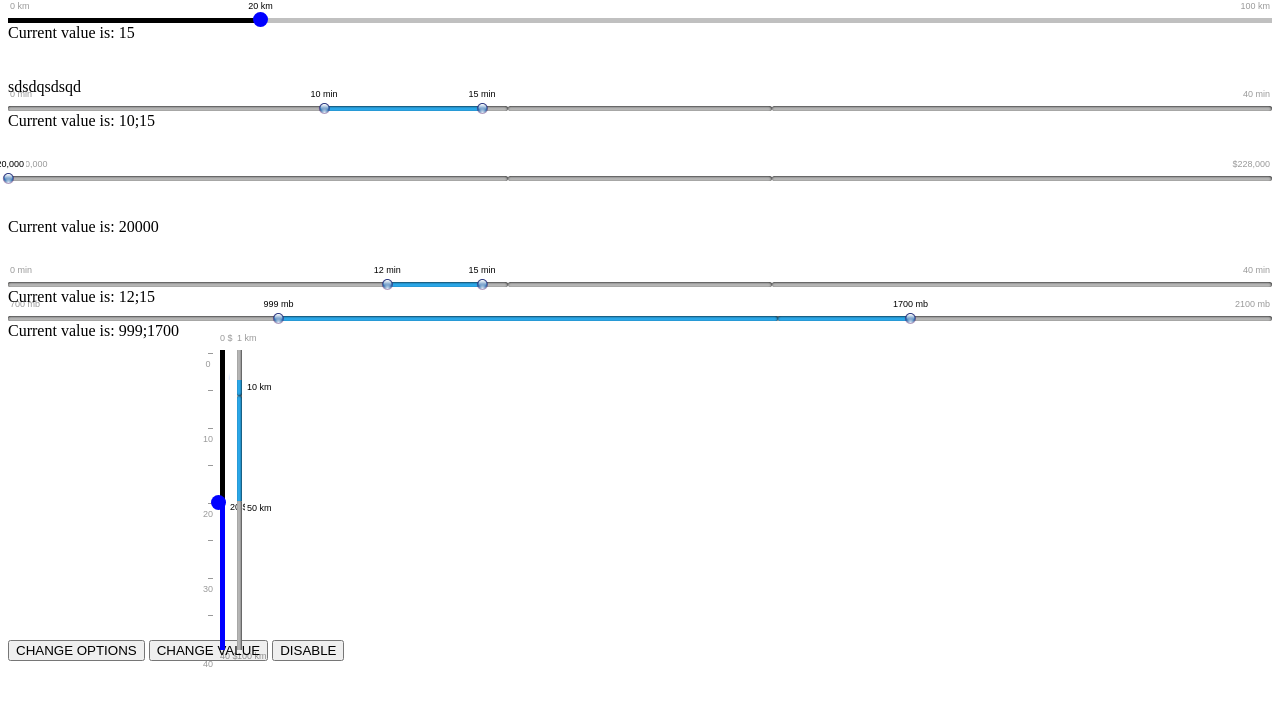
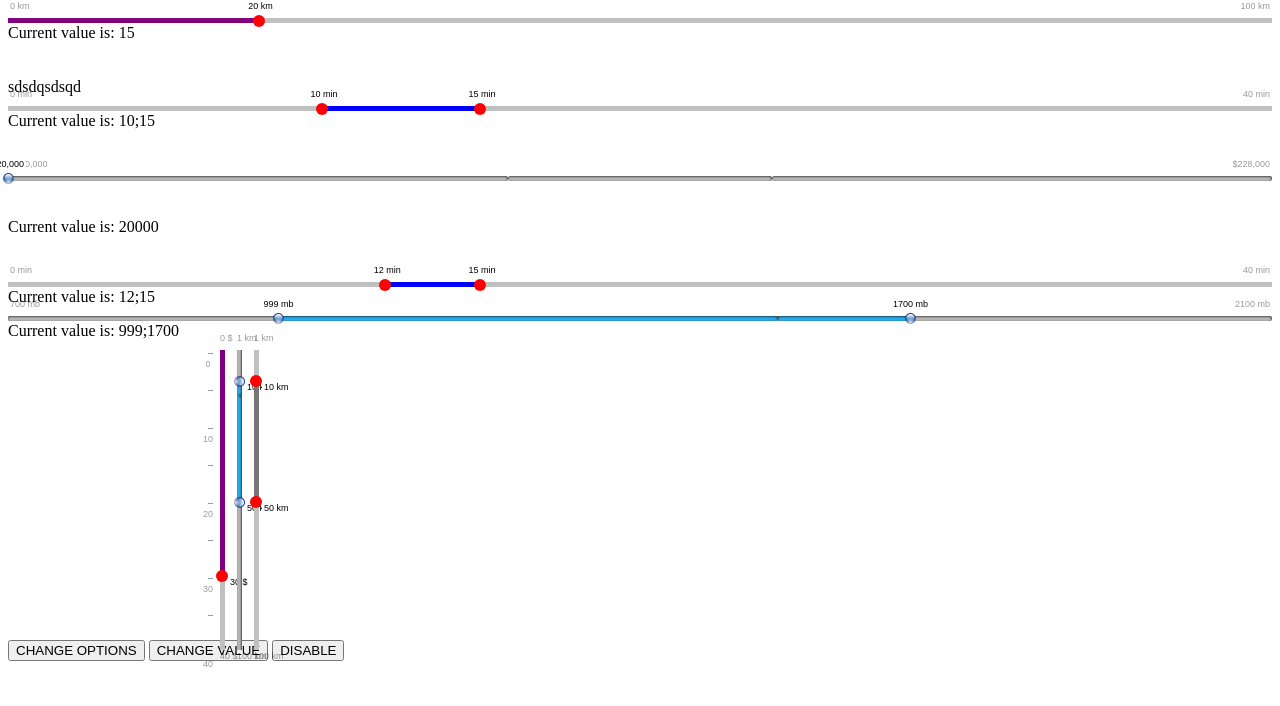
Before and after one commit to darul75/angular-awesome-slider, a website: page src/ng-slider.html in a window 1280 px wide. Drawn offline with nearby package versions, Linux system fonts and the light colour scheme.

Commit message:
fix #48
custom css

```diff
--- a/bower.json
+++ b/bower.json
@@ -1,6 +1,6 @@
 {
   "name": "ng-slider",
-  "version": "2.1.0",
+  "version": "2.1.1",
   "author": {
     "name": "Julien Valéry",
     "email": "darul75@gmail.com"
--- a/package.json
+++ b/package.json
@@ -1,7 +1,7 @@
 {
   "name": "ng-slider",
   "description": "AngularJS directive slider control.",
-  "version": "2.1.0",
+  "version": "2.1.1",
   "author": {
     "name": "Julien Valéry",
     "email": "darul75@gmail.com"
--- a/src/core/model/slider.factory.js
+++ b/src/core/model/slider.factory.js
@@ -47,6 +47,8 @@
       var pointer2 = angular.element(divs[2]);
       var pointerLabel1 = angular.element(divs[5]);
       var pointerLabel2 = angular.element(divs[6]);
+      var indicator = angular.element(is[0]);
+      var range = angular.element(is[2]);
       var indicator1 = angular.element(is[3]);
       var indicator2 = angular.element(is[4]);
       var indicator3 = angular.element(is[5]);
@@ -111,10 +113,16 @@
 
       // CSS SKIN
       if (this.settings.css) {
-        indicator1.css(this.settings.css.first);
-        indicator2.css(this.settings.css.second);
-        indicator3.css(this.settings.css.third);
-        pointer1.css(this.settings.css.pointer);
+        indicator.css(this.settings.css.background ? this.settings.css.background : {});
+        if (!this.o.pointers[1]) {
+          indicator1.css(this.settings.css.before ? this.settings.css.before : {});
+          indicator2.css(this.settings.css.default ? this.settings.css.default : {});
+          indicator3.css(this.settings.css.after ? this.settings.css.after : {});
+        }
+
+        range.css(this.settings.css.range ? this.settings.css.range : {});
+        pointer1.css(this.settings.css.pointer ? this.settings.css.pointer : {});
+        pointer2.css(this.settings.css.pointer ? this.settings.css.pointer : {});
       }
 
       angular.forEach(this.o.pointers, function(pointer, key){
@@ -223,9 +231,12 @@
 
     Slider.prototype.redraw = function( pointer ){
       if( !this.is.init ) {
-        this.o.indicators[0].css(!this.settings.vertical ? {left:0, width:this.o.pointers[0].value.prc + "%"} : {top:0, height:this.o.pointers[0].value.prc + "%"});
-        this.o.indicators[1].css(!this.settings.vertical ? {left:this.o.pointers[0].value.prc + "%"} : {top:this.o.pointers[0].value.prc + "%"});
-        this.o.indicators[2].css(!this.settings.vertical ? {left:this.o.pointers[0].value.prc + "%"} : {top:this.o.pointers[0].value.prc + "%"});
+        if(this.o.pointers[0] && !this.o.pointers[1]) {
+          this.originValue = this.o.pointers[0].value.prc;
+          this.o.indicators[0].css(!this.settings.vertical ? {left:0, width:this.o.pointers[0].value.prc + "%"} : {top:0, height:this.o.pointers[0].value.prc + "%"});
+          this.o.indicators[1].css(!this.settings.vertical ? {left:this.o.pointers[0].value.prc + "%"} : {top:this.o.pointers[0].value.prc + "%"});
+          this.o.indicators[2].css(!this.settings.vertical ? {left:this.o.pointers[0].value.prc + "%"} : {top:this.o.pointers[0].value.prc + "%"});
+      }
         return false;
       }
 
@@ -242,12 +253,19 @@
       }
 
       if(this.o.pointers[0] && !this.o.pointers[1]) {
-        var newWidth = this.o.pointers[0].value.prc - parseFloat(this.o.indicators[2].css("left").replace("%", ""));
+        var newWidth = this.o.pointers[0].value.prc - parseFloat(this.o.indicators[2].css(!this.settings.vertical ? "left" : "top").replace("%", ""));
         if (newWidth >= 0) {
           this.o.indicators[2].css(!this.settings.vertical ? {width: newWidth + "%"} : {height: newWidth + "%"});
         }
         else {
-          this.o.indicators[2].css(!this.settings.vertical ? {width: "0"} : {height: 0});
+          this.o.indicators[2].css(!this.settings.vertical ? {width: 0} : {height: 0});
+        }
+
+        if (this.o.pointers[0].value.prc < this.originValue) {
+         this.o.indicators[0].css(!this.settings.vertical ? {width: this.o.pointers[0].value.prc + "%"} : {height: this.o.pointers[0].value.prc + "%"});
+        }
+        else {
+          this.o.indicators[0].css(!this.settings.vertical ? {width: this.originValue + "%"} : {height: this.originValue + "%"});
         }
 
       }
--- a/src/css/ng-slider.css
+++ b/src/css/ng-slider.css
@@ -35,9 +35,10 @@
 .jslider .jslider-bg .v { position: absolute; width: 60%; left: 20%; top: 0; height: 5px; background-repeat: repeat-x; background-position: 0 -40px; }
 
 .jslider.sliderCSS .jslider-bg .l { width: 100%; left: 0; background-color: silver; background-image: none;}
-.jslider.sliderCSS .jslider-bg .p { left: 0; width: 1px; background-color: blue; background-image: none;}
-.jslider.sliderCSS .jslider-bg .s { left: 35%; width: 1px; background-color: yellow; background-image: none;z-index: 2;}
-.jslider.sliderCSS .jslider-bg .f { left: 0; background-color: green; background-image: none;}
+.jslider.sliderCSS .jslider-bg .p { left: 0; width: 1px; background-color: transparent; background-image: none;}
+.jslider.sliderCSS .jslider-bg .s { left: 35%; width: 1px; background-color: transparent; background-image: none;z-index: 2;}
+.jslider.sliderCSS .jslider-bg .f { left: 0; background-color: transparent; background-image: none;}
+.jslider.sliderCSS .jslider-bg .v { position: absolute; width: 60%; left: 20%; top: 0; height: 5px; background-image: none; background-color: #777575 }
 
 .jslider.vertical .jslider-bg { position: relative; height:100%;}
 .jslider.vertical .jslider-bg i { width: 5px; position: absolute; font-size: 0; top: 0; }
@@ -46,11 +47,11 @@
 .jslider.vertical .jslider-bg .v { position: absolute; width: 60%; left: 12px; top: 0; height: 100%; background-repeat: repeat-y; background-position: -35px 16px; }
 
 .jslider.vertical.sliderCSS .jslider-bg .l { width: 5px; height: 50%; top: 0;  background-color: silver; background-image: none;}
-.jslider.vertical.sliderCSS .jslider-bg .r { width: 5px; height: 50%; top: 50%; background-color: blue; background-image: none;}
-.jslider.vertical.sliderCSS .jslider-bg .v { width: 5px; height: 100%; background-color: silver; background-image: none;}
-.jslider.vertical.sliderCSS .jslider-bg .p { left: 12px; width: 5px; background-color: blue; background-image: none;}
-.jslider.vertical.sliderCSS .jslider-bg .s { left: 12px; width: 5px; background-color: yellow; background-image: none;z-index: 2;}
-.jslider.vertical.sliderCSS .jslider-bg .f { left: 12px; background-color: green; background-image: none;}
+.jslider.vertical.sliderCSS .jslider-bg .r { width: 5px; height: 50%; top: 50%; background-color: silver; background-image: none;}
+.jslider.vertical.sliderCSS .jslider-bg .v { width: 5px; height: 100%; background-color: #777575; background-image: none;}
+.jslider.vertical.sliderCSS .jslider-bg .p { left: 12px; width: 5px; background-color: transparent; background-image: none;}
+.jslider.vertical.sliderCSS .jslider-bg .s { left: 12px; width: 5px; background-color: transparent; background-image: none;z-index: 2;height: 1px;}
+.jslider.vertical.sliderCSS .jslider-bg .f { left: 12px; background-color: transparent; background-image: none;}
 
 .jslider .jslider-pointer { width: 13px; height: 15px; background-position: 0 -60px; position: absolute; left: 20%; top: -4px; margin-left: -6px; cursor: pointer; cursor: hand; }
 .jslider .jslider-pointer-to { left: 80%; }
--- a/src/css/ng-slider.round.css
+++ b/src/css/ng-slider.round.css
@@ -4,13 +4,7 @@
 .jslider_round.sliderCSS .jslider-bg i,
 .jslider_round.sliderCSS .jslider-pointer { background-image: none; }
 
-.jslider_round.sliderCSS .jslider-pointer {
-  background-color: #f00;
-  width: 15px;
-  height: 15px;
-  border-radius: 50%;
-  z-index: 3;
-}
+.jslider_round.sliderCSS .jslider-pointer { background-color: #f00; width: 12px; height: 12px; top: -3px; border-radius: 50%; z-index: 3;}
 
 .jslider_round .jslider-pointer { width: 20px; height: 17px; top: -6px; margin-left: -8px; }
 
@@ -18,12 +12,6 @@
 .jslider_round.vertical .jslider-pointer { background-image: url(../img/jslider.round.vertical.png); }
 .jslider_round.vertical.sliderCSS .jslider-bg i,
 .jslider_round.vertical.sliderCSS .jslider-pointer { background-image: none; }
-.jslider_round.vertical.sliderCSS .jslider-pointer {
-  background-color: #f00;
-  width: 15px;
-  height: 15px;
-  border-radius: 50%;
-  z-index: 3;
-}
+.jslider_round.vertical.sliderCSS .jslider-pointer { background-color: rgb(102, 98, 98); width: 12px; height: 12px; left: 16px; border-radius: 50%; z-index: 3; }
 
-.jslider_round.vertical .jslider-pointer { width: 20px; height: 17px; top: -6px; margin-left: -8px; }
+.jslider_round.vertical .jslider-pointer { width: 20px; height: 17px; top: -6px; margin-left: -8px; background-position: 0px -2px;}
--- a/src/ng-slider.html
+++ b/src/ng-slider.html
@@ -60,6 +60,7 @@
 		<div style="display: inline-flex;position:relative;left:200px;height:300px;">
 			<input ng-model="value5"  type="text" id="mySlider5" slider options="optionsV" ng-disabled="disabled" />
 			<input ng-model="value6"  type="text" id="mySlider6" slider options="options2V" ng-disabled="disabled"/>
+			<input ng-model="value6"  type="text" id="mySlider7" slider options="options2VCSS" ng-disabled="disabled"/>
 		</div>
 		<div>
 			<button ng-click='changeOptions()'>CHANGE OPTIONS</button>
@@ -79,7 +80,7 @@
 			$scope.value2 = "12;15";
 			$scope.value3 = 15;
 			$scope.value4 = "999;1700";
-			$scope.value5 = 20;
+			$scope.value5 = 30;
 			$scope.value6 = "10;53";
 		    $scope.data = {
 		        quote: {
@@ -114,7 +115,15 @@
 				from: 0,
 				to: 40,
 				step: 1,
-    		dimension: ' min'
+    			dimension: ' min',
+    			css: {
+					background: {"background-color": "silver"},
+					before: {"background-color": "purple"},
+					default: {"background-color": "white"},
+					after: {"background-color": "green"},
+					pointer: {"background-color": "red"},
+					range: {"background-color": "blue"}
+				}
 			};
 
 			$scope.optionsV = {
@@ -127,10 +136,11 @@
 				heterogeneity: ['50/100', '75/250'],
 				vertical: true,
 				css: {
-					first: {"background-color": "black"},
-					second: {"background-color": "yellow"},
-					third: {"background-color": "red"},
-					pointer: {"background-color": "blue"}
+					background: {"background-color": "silver"},
+					before: {"background-color": "purple"},
+					default: {"background-color": "blue"},
+					after: {"background-color": "green"},
+					pointer: {"background-color": "red"}
 				},
 				callback: function(value, elt) {
 					console.log(value);
@@ -145,10 +155,11 @@
 				step: 10,
 				dimension: " km",
 				css: {
-					first: {"background-color": "black"},
-					second: {"background-color": "yellow"},
-					third: {"background-color": "red"},
-					pointer: {"background-color": "blue"}
+					background: {"background-color": "silver"},
+					before: {"background-color": "purple"},
+					default: {"background-color": "white"},
+					after: {"background-color": "green"},
+					pointer: {"background-color": "red"}
 				},
 				callback: function(value, elt) {
 					console.log(value);
@@ -162,6 +173,22 @@
 				step: 10,
 				dimension: " km",
 				vertical: true
+			};
+
+			$scope.options2VCSS = {
+				from: 1,
+				to: 100,
+				floor: true,
+				step: 10,
+				dimension: " km",
+				vertical: true,
+				css: {
+					background: {"background-color": "silver"},
+					before: {"background-color": "purple"},
+					default: {"background-color": "blue"},
+					after: {"background-color": "green"},
+					pointer: {"background-color": "red"}
+				}
 			};
 
 			$scope.options3 = {
```
Also changed, not shown: dist/css/ng-slider.min.css, dist/ng-slider.min.js.
